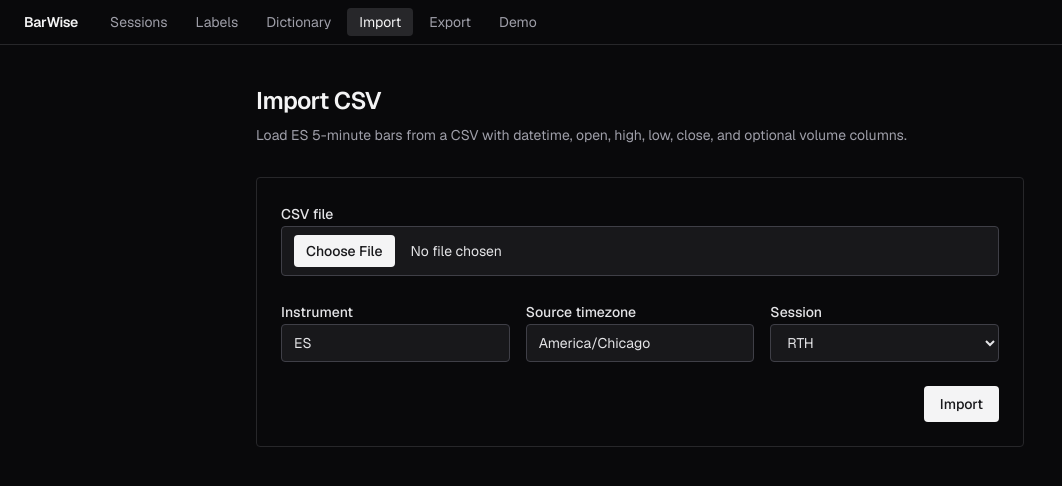
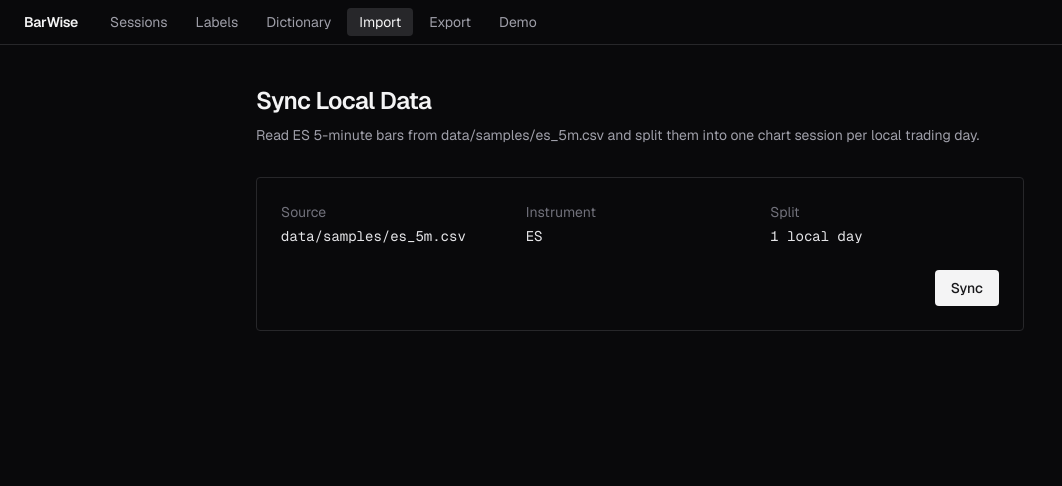
Before and after one commit to apriv/barwise, a Next.js app: page /import in a window 1280 px wide. Shown: the top 486 px of the page, without its empty margins (0-1062 px from the left). Built offline with nearby package versions, Linux system fonts and the light colour scheme.

Commit message:
Use local CSV daily sessions

```diff
--- a/app/import/page.tsx
+++ b/app/import/page.tsx
@@ -1,11 +1,11 @@
 import { redirect } from "next/navigation";
 
-import { importCsvAction } from "@/lib/actions/import";
+import { syncLocalEsCsv } from "@/lib/actions/import";
 
-async function importAndRedirect(formData: FormData) {
+async function syncAndRedirect() {
   "use server";
 
-  await importCsvAction(formData);
+  await syncLocalEsCsv();
   redirect("/sessions");
 }
 
@@ -15,73 +15,39 @@ export default function ImportPage() {
       <section className="w-full max-w-3xl space-y-8">
         <div className="space-y-2">
           <h1 className="text-2xl font-semibold tracking-tight text-zinc-100">
-            Import CSV
+            Sync Local Data
           </h1>
           <p className="text-sm text-zinc-400">
-            Load ES 5-minute bars from a CSV with datetime, open, high, low, close,
-            and optional volume columns.
+            Read ES 5-minute bars from data/samples/es_5m.csv and split them
+            into one chart session per local trading day.
           </p>
         </div>
 
         <form
-          action={importAndRedirect}
+          action={syncAndRedirect}
           className="space-y-6 rounded border border-zinc-800 bg-zinc-950 p-6"
         >
-          <label className="block space-y-2">
-            <span className="text-sm font-medium text-zinc-200">CSV file</span>
-            <input
-              name="file"
-              type="file"
-              accept=".csv,text/csv"
-              required
-              className="block w-full rounded border border-zinc-700 bg-zinc-900 px-3 py-2 text-sm text-zinc-200 file:mr-4 file:rounded file:border-0 file:bg-zinc-100 file:px-3 file:py-1.5 file:text-sm file:font-medium file:text-zinc-900"
-            />
-          </label>
-
-          <div className="grid gap-4 sm:grid-cols-3">
-            <label className="block space-y-2">
-              <span className="text-sm font-medium text-zinc-200">
-                Instrument
-              </span>
-              <input
-                name="instrumentSymbol"
-                defaultValue="ES"
-                className="w-full rounded border border-zinc-700 bg-zinc-900 px-3 py-2 text-sm text-zinc-200"
-              />
-            </label>
-
-            <label className="block space-y-2">
-              <span className="text-sm font-medium text-zinc-200">
-                Source timezone
-              </span>
-              <input
-                name="sourceTimezone"
-                defaultValue="America/Chicago"
-                className="w-full rounded border border-zinc-700 bg-zinc-900 px-3 py-2 text-sm text-zinc-200"
-              />
-            </label>
-
-            <label className="block space-y-2">
-              <span className="text-sm font-medium text-zinc-200">
-                Session
-              </span>
-              <select
-                name="sessionType"
-                defaultValue="RTH"
-                className="w-full rounded border border-zinc-700 bg-zinc-900 px-3 py-2 text-sm text-zinc-200"
-              >
-                <option value="RTH">RTH</option>
-                <option value="ETH">ETH</option>
-              </select>
-            </label>
-          </div>
+          <dl className="grid gap-4 text-sm sm:grid-cols-3">
+            <div className="space-y-1">
+              <dt className="text-zinc-500">Source</dt>
+              <dd className="font-mono text-zinc-200">data/samples/es_5m.csv</dd>
+            </div>
+            <div className="space-y-1">
+              <dt className="text-zinc-500">Instrument</dt>
+              <dd className="font-mono text-zinc-200">ES</dd>
+            </div>
+            <div className="space-y-1">
+              <dt className="text-zinc-500">Split</dt>
+              <dd className="font-mono text-zinc-200">1 local day</dd>
+            </div>
+          </dl>
 
           <div className="flex justify-end">
             <button
               type="submit"
               className="rounded bg-zinc-100 px-4 py-2 text-sm font-medium text-zinc-900 hover:bg-white"
             >
-              Import
+              Sync
             </button>
           </div>
         </form>
--- /dev/null
+++ b/app/sessions/[sessionId]/page.tsx
@@ -0,0 +1,76 @@
+import Link from "next/link";
+import { notFound } from "next/navigation";
+
+import { Chart, type ChartBar } from "@/components/chart/Chart";
+import { ensureDatabase } from "@/lib/db/ensure";
+import { listBarsForSession } from "@/lib/repo/bars";
+import { getSession } from "@/lib/repo/sessions";
+
+type PageProps = {
+  params: Promise<{
+    sessionId: string;
+  }>;
+};
+
+export default async function SessionPage({ params }: PageProps) {
+  ensureDatabase();
+
+  const { sessionId } = await params;
+  const id = Number(sessionId);
+
+  if (!Number.isInteger(id)) {
+    notFound();
+  }
+
+  const session = getSession(id);
+  if (!session) {
+    notFound();
+  }
+
+  const bars: ChartBar[] = listBarsForSession(session.id).map((bar) => ({
+    id: bar.id,
+    barNumber: bar.bar_number,
+    time: bar.ts,
+    open: bar.open,
+    high: bar.high,
+    low: bar.low,
+    close: bar.close,
+    volume: bar.volume,
+  }));
+
+  return (
+    <main className="grid min-h-0 flex-1 grid-cols-[minmax(0,1fr)_360px]">
+      <section className="flex min-h-0 flex-col border-r border-zinc-800">
+        <header className="flex items-center justify-between border-b border-zinc-800 px-5 py-3">
+          <div>
+            <h1 className="text-lg font-semibold text-zinc-100">
+              {session.session_date} {session.session_type}
+            </h1>
+            <p className="text-sm text-zinc-500">
+              {session.bar_count} bars
+              {session.source_file ? ` from ${session.source_file}` : ""}
+            </p>
+          </div>
+          <Link
+            href="/sessions"
+            className="rounded border border-zinc-700 px-3 py-1.5 text-sm text-zinc-300 hover:bg-zinc-900 hover:text-zinc-100"
+          >
+            Sessions
+          </Link>
+        </header>
+        <div className="min-h-0 flex-1">
+          <Chart bars={bars} />
+        </div>
+      </section>
+
+      <aside className="min-h-0 border-l border-zinc-900 bg-zinc-950 p-5">
+        <div className="space-y-2">
+          <h2 className="text-sm font-medium text-zinc-100">Label Panel</h2>
+          <p className="text-sm text-zinc-500">
+            Bar selection and label forms are next on the roadmap.
+          </p>
+        </div>
+      </aside>
+    </main>
+  );
+}
--- a/app/sessions/page.tsx
+++ b/app/sessions/page.tsx
@@ -23,7 +23,7 @@ export default function SessionsPage() {
               Sessions
             </h1>
             <p className="text-sm text-zinc-400">
-              Imported ES sessions, newest first.
+              ES daily chart sessions from local CSV data.
             </p>
           </div>
           <Link
--- /dev/null
+++ b/components/chart/Chart.tsx
@@ -0,0 +1,115 @@
+"use client";
+
+import { useEffect, useMemo, useRef, useState } from "react";
+import {
+  CandlestickSeries,
+  createChart,
+  type IChartApi,
+  type MouseEventParams,
+  type UTCTimestamp,
+} from "lightweight-charts";
+
+export type ChartBar = {
+  id: number;
+  barNumber: number;
+  time: number;
+  open: number;
+  high: number;
+  low: number;
+  close: number;
+  volume: number | null;
+};
+
+function formatPrice(value: number) {
+  return value.toFixed(2);
+}
+
+export function Chart({ bars }: { bars: ChartBar[] }) {
+  const containerRef = useRef<HTMLDivElement>(null);
+  const chartRef = useRef<IChartApi | null>(null);
+  const [hoveredBar, setHoveredBar] = useState<ChartBar | null>(bars[0] ?? null);
+
+  const barsByTime = useMemo(() => {
+    return new Map(bars.map((bar) => [bar.time, bar]));
+  }, [bars]);
+
+  useEffect(() => {
+    if (!containerRef.current) return;
+
+    const chart = createChart(containerRef.current, {
+      layout: {
+        background: { color: "#0a0a0a" },
+        textColor: "#d4d4d8",
+      },
+      grid: {
+        vertLines: { color: "#1f1f23" },
+        horzLines: { color: "#1f1f23" },
+      },
+      timeScale: {
+        timeVisible: true,
+        secondsVisible: false,
+        borderColor: "#27272a",
+      },
+      rightPriceScale: { borderColor: "#27272a" },
+      crosshair: {
+        vertLine: { color: "#71717a" },
+        horzLine: { color: "#71717a" },
+      },
+      autoSize: true,
+    });
+    chartRef.current = chart;
+
+    const series = chart.addSeries(CandlestickSeries, {
+      upColor: "#22c55e",
+      downColor: "#ef4444",
+      wickUpColor: "#22c55e",
+      wickDownColor: "#ef4444",
+      borderVisible: false,
+    });
+
+    series.setData(
+      bars.map((bar) => ({
+        time: bar.time as UTCTimestamp,
+        open: bar.open,
+        high: bar.high,
+        low: bar.low,
+        close: bar.close,
+      })),
+    );
+
+    function handleCrosshairMove(param: MouseEventParams) {
+      if (typeof param.time === "number") {
+        setHoveredBar(barsByTime.get(param.time) ?? null);
+      }
+    }
+
+    chart.subscribeCrosshairMove(handleCrosshairMove);
+    chart.timeScale().fitContent();
+
+    return () => {
+      chart.unsubscribeCrosshairMove(handleCrosshairMove);
+      chart.remove();
+      chartRef.current = null;
+    };
+  }, [bars, barsByTime]);
+
+  return (
+    <div className="flex h-full min-h-0 flex-col">
+      <div className="flex h-11 items-center gap-4 border-b border-zinc-800 px-4 font-mono text-xs text-zinc-400">
+        {hoveredBar ? (
+          <>
+            <span className="text-zinc-100">#{hoveredBar.barNumber}</span>
+            <span>O {formatPrice(hoveredBar.open)}</span>
+            <span>H {formatPrice(hoveredBar.high)}</span>
+            <span>L {formatPrice(hoveredBar.low)}</span>
+            <span>C {formatPrice(hoveredBar.close)}</span>
+            <span>V {hoveredBar.volume ?? "-"}</span>
+          </>
+        ) : (
+          <span>Hover a bar for OHLC</span>
+        )}
+      </div>
+      <div ref={containerRef} className="min-h-0 flex-1" />
+    </div>
+  );
+}
--- a/lib/actions/import.ts
+++ b/lib/actions/import.ts
@@ -1,6 +1,6 @@
 "use server";
 
-import { mkdir, writeFile } from "node:fs/promises";
+import { mkdir, readFile, writeFile } from "node:fs/promises";
 import path from "node:path";
 
 import { revalidatePath } from "next/cache";
@@ -32,6 +32,7 @@ type ImportCsvInput = {
   instrumentSymbol?: string;
   sourceTimezone?: string;
   sessionType?: SessionType;
+  backupSource?: boolean;
 };
 
 const importCsvInputSchema = z.object({
@@ -39,14 +40,17 @@ const importCsvInputSchema = z.object({
   fileName: z.string().min(1),
   instrumentSymbol: z.string().min(1).default("ES"),
   sourceTimezone: z.string().min(1).default("America/Chicago"),
-  sessionType: z.enum(["RTH", "ETH"]).default("RTH"),
+  sessionType: z.enum(["DAY", "RTH", "ETH"]).default("DAY"),
+  backupSource: z.boolean().default(false),
 });
 
 const importFormSchema = z.object({
   sourceTimezone: z.string().min(1).default("America/Chicago"),
-  sessionType: z.enum(["RTH", "ETH"]).default("RTH"),
+  sessionType: z.enum(["DAY", "RTH", "ETH"]).default("DAY"),
   instrumentSymbol: z.string().min(1).default("ES"),
 });
+
+const LOCAL_ES_CSV = path.join(process.cwd(), "data", "samples", "es_5m.csv");
 
 function safeFileName(fileName: string) {
   return fileName.replace(/[^a-zA-Z0-9._-]+/g, "_");
@@ -86,7 +90,9 @@ export async function importCsvText(
     throw new Error("No bars matched the selected session hours.");
   }
 
-  await backupCsv(options.csv, options.fileName);
+  if (options.backupSource) {
+    await backupCsv(options.csv, options.fileName);
+  }
 
   const db = getDb();
   const summary = db.transaction(() => {
@@ -132,6 +138,19 @@ export async function importCsvText(
   return summary;
 }
 
+export async function syncLocalEsCsv() {
+  const csv = await readFile(LOCAL_ES_CSV, "utf8");
+
+  return importCsvText({
+    csv,
+    fileName: path.relative(process.cwd(), LOCAL_ES_CSV),
+    instrumentSymbol: "ES",
+    sourceTimezone: "America/Chicago",
+    sessionType: "DAY",
+    backupSource: false,
+  });
+}
+
 export async function importCsvAction(formData: FormData) {
   const file = formData.get("file");
   if (!(file instanceof File)) {
@@ -147,6 +166,7 @@ export async function importCsvAction(formData: FormData) {
   return importCsvText({
     csv: await file.text(),
     fileName: file.name,
+    backupSource: true,
     ...options,
   });
 }
--- a/lib/import/session-build.ts
+++ b/lib/import/session-build.ts
@@ -7,7 +7,7 @@ import {
   unixSecondsToZonedParts,
 } from "@/lib/import/time";
 
-export type SessionType = "RTH" | "ETH";
+export type SessionType = "DAY" | "RTH" | "ETH";
 
 export type SessionBar = ParsedBar & {
   barNumber: number;
@@ -33,7 +33,7 @@ export type SessionBuildResult = {
 };
 
 const buildOptionsSchema = z.object({
-  sessionType: z.enum(["RTH", "ETH"]).default("RTH"),
+  sessionType: z.enum(["DAY", "RTH", "ETH"]).default("DAY"),
   marketTimezone: z.string().min(1).default("America/Chicago"),
 });
 
@@ -49,6 +49,10 @@ function sessionDateForBar(
   const parts = unixSecondsToZonedParts(bar.ts, marketTimezone);
   const localDate = formatDate(parts);
   const minute = minutesAfterMidnight(parts.hour, parts.minute);
+
+  if (sessionType === "DAY") {
+    return localDate;
+  }
 
   if (sessionType === "RTH") {
     const rthOpen = 8 * 60 + 30;
```
Also changed, not shown: 4 other files (tests, documents, lock files or other folders).
